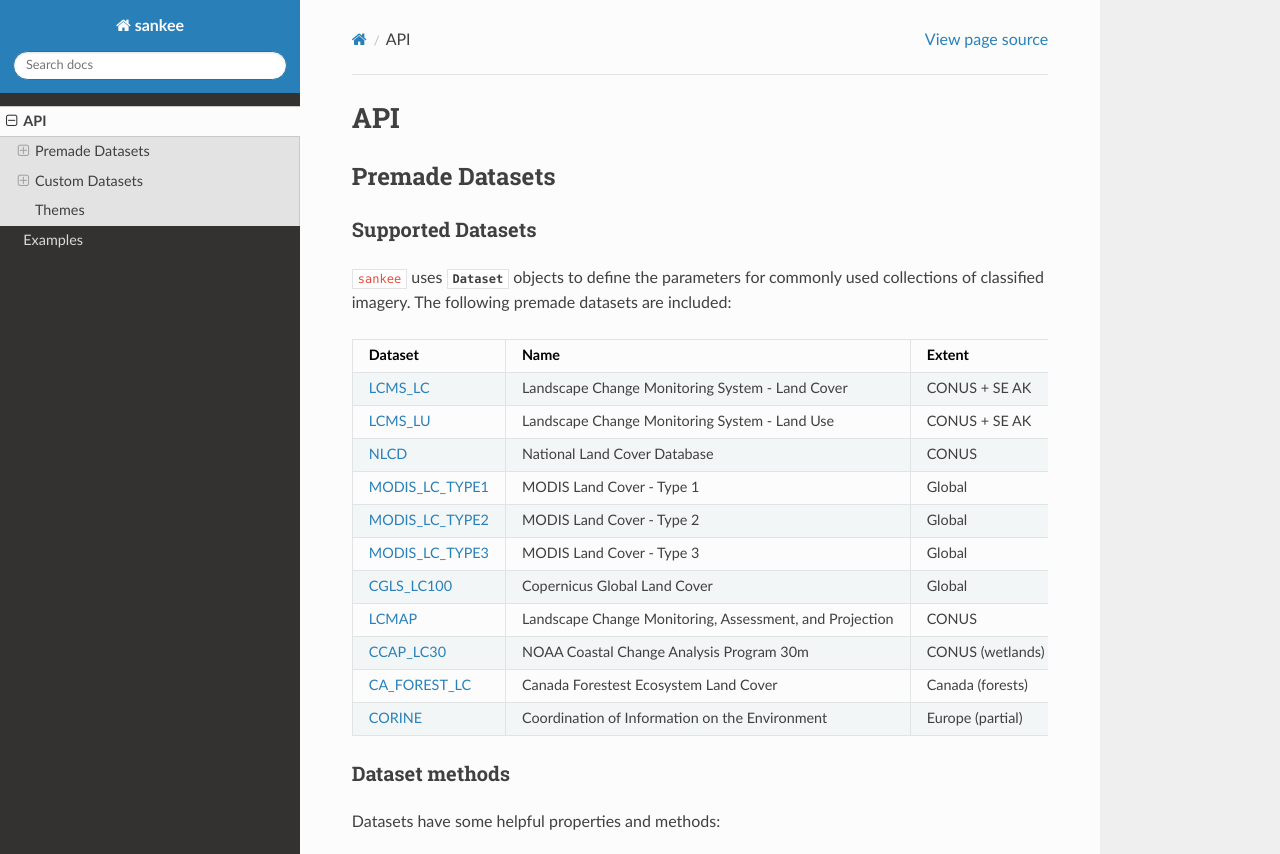
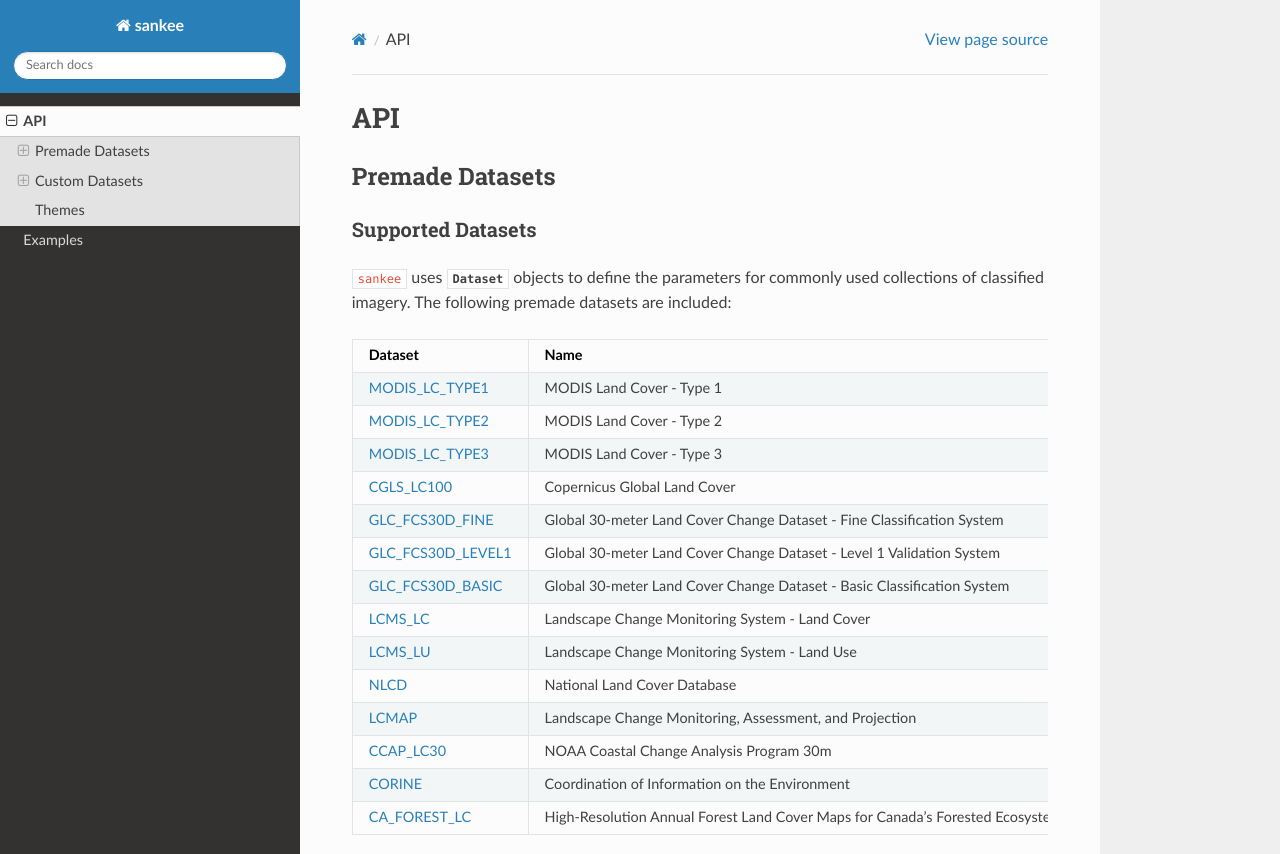
Before and after one commit to aazuspan/sankee, a Sphinx documentation site: the page built from docs/sankee.rst, in a window 1280 px wide and 900 px high, cut to the strip 0-854 px from the top of the window. Built offline with Sphinx 7.4.7 and the Read the Docs theme 3.1.0, drawn with Linux system fonts in a browser that asks for light colours; pages that are not in the unit, such as notebooks, are missing from menus.

Commit message:
Update dataset table (#65)
* Fix type that prevented installing doc dependencies

* Update and reorganize premade datasets table

```diff
--- a/docs/sankee.rst
+++ b/docs/sankee.rst
@@ -12,31 +12,37 @@
 :code:`sankee` uses :class:`Dataset` objects to define the parameters for commonly used collections of classified imagery.
 The following premade datasets are included:
 
-+--------------------------------------------------------------------------------------------------------------------------+-----------------------------------------------------------------+-----------------------+-----------------------+
-| Dataset                                                                                                                  | Name                                                            | Extent                | Years                 |
-+==========================================================================================================================+=================================================================+=======================+=======================+
-| `LCMS_LC <https://developers.google.com/earth-engine/datasets/catalog/USFS_GTAC_LCMS_v2020-5>`_                          | Landscape Change Monitoring System - Land Cover                 | CONUS + SE AK         | 1985-2021 (annual)    |
-+--------------------------------------------------------------------------------------------------------------------------+-----------------------------------------------------------------+-----------------------+-----------------------+
-| `LCMS_LU <https://developers.google.com/earth-engine/datasets/catalog/USFS_GTAC_LCMS_v2020-5>`_                          | Landscape Change Monitoring System - Land Use                   | CONUS + SE AK         | 1985-2021 (annual)    |
-+--------------------------------------------------------------------------------------------------------------------------+-----------------------------------------------------------------+-----------------------+-----------------------+
-| `NLCD <https://developers.google.com/earth-engine/datasets/catalog/USGS_NLCD_RELEASES_2019_REL_NLCD>`_                   | National Land Cover Database                                    | CONUS                 | 2001-2019 (irregular) |
-+--------------------------------------------------------------------------------------------------------------------------+-----------------------------------------------------------------+-----------------------+-----------------------+
-| `MODIS_LC_TYPE1 <https://developers.google.com/earth-engine/datasets/catalog/MODIS_006_MCD12Q1>`_                        | MODIS Land Cover - Type 1                                       | Global                | 2001-2020 (annual)    |
-+--------------------------------------------------------------------------------------------------------------------------+-----------------------------------------------------------------+-----------------------+-----------------------+
-| `MODIS_LC_TYPE2 <https://developers.google.com/earth-engine/datasets/catalog/MODIS_006_MCD12Q1>`_                        | MODIS Land Cover - Type 2                                       | Global                | 2001-2020 (annual)    |
-+--------------------------------------------------------------------------------------------------------------------------+-----------------------------------------------------------------+-----------------------+-----------------------+
-| `MODIS_LC_TYPE3 <https://developers.google.com/earth-engine/datasets/catalog/MODIS_006_MCD12Q1>`_                        | MODIS Land Cover - Type 3                                       | Global                | 2001-2020 (annual)    |
-+--------------------------------------------------------------------------------------------------------------------------+-----------------------------------------------------------------+-----------------------+-----------------------+
-| `CGLS_LC100 <https://developers.google.com/earth-engine/datasets/catalog/COPERNICUS_Landcover_100m_Proba-V-C3_Global>`_  | Copernicus Global Land Cover                                    | Global                | 2015-2019 (annual)    |
-+--------------------------------------------------------------------------------------------------------------------------+-----------------------------------------------------------------+-----------------------+-----------------------+
-| `LCMAP <https://samapriya.github.io/awesome-gee-community-datasets/projects/lcmap/#lcmap-products>`_                     | Landscape Change Monitoring, Assessment, and Projection         | CONUS                 | 1985-2020 (annual)    |
-+--------------------------------------------------------------------------------------------------------------------------+-----------------------------------------------------------------+-----------------------+-----------------------+
-| `CCAP_LC30 <https://samapriya.github.io/awesome-gee-community-datasets/projects/ccap_mlc/>`_                             | NOAA Coastal Change Analysis Program 30m                        | CONUS (wetlands)      | 2015-2019 (irregular) |
-+--------------------------------------------------------------------------------------------------------------------------+-----------------------------------------------------------------+-----------------------+-----------------------+
-| `CA_FOREST_LC <https://samapriya.github.io/awesome-gee-community-datasets/projects/ca_lc/>`_                             | Canada Forestest Ecosystem Land Cover                           | Canada (forests)      | 1984-2019 (annual)    |
-+--------------------------------------------------------------------------------------------------------------------------+-----------------------------------------------------------------+-----------------------+-----------------------+
-| `CORINE <https://developers.google.com/earth-engine/datasets/catalog/COPERNICUS_CORINE_V20_100m>`_                       | Coordination of Information on the Environment                  | Europe (partial)      | 1986-2018 (irregular) |
-+--------------------------------------------------------------------------------------------------------------------------+-----------------------------------------------------------------+-----------------------+-----------------------+
++--------------------------------------------------------------------------------------------------------------------------+--------------------------------------------------------------------------------+-----------------------+-----------------------+
+| Dataset                                                                                                                  | Name                                                                           | Extent                | Years                 |
++==========================================================================================================================+================================================================================+=======================+=======================+
+| `MODIS_LC_TYPE1 <https://developers.google.com/earth-engine/datasets/catalog/MODIS_006_MCD12Q1>`_                        | MODIS Land Cover - Type 1                                                      | Global                | 2001-2023 (annual)    |
++--------------------------------------------------------------------------------------------------------------------------+--------------------------------------------------------------------------------+-----------------------+-----------------------+
+| `MODIS_LC_TYPE2 <https://developers.google.com/earth-engine/datasets/catalog/MODIS_006_MCD12Q1>`_                        | MODIS Land Cover - Type 2                                                      | Global                | 2001-2023 (annual)    |
++--------------------------------------------------------------------------------------------------------------------------+--------------------------------------------------------------------------------+-----------------------+-----------------------+
+| `MODIS_LC_TYPE3 <https://developers.google.com/earth-engine/datasets/catalog/MODIS_006_MCD12Q1>`_                        | MODIS Land Cover - Type 3                                                      | Global                | 2001-2023 (annual)    |
++--------------------------------------------------------------------------------------------------------------------------+--------------------------------------------------------------------------------+-----------------------+-----------------------+
+| `CGLS_LC100 <https://developers.google.com/earth-engine/datasets/catalog/COPERNICUS_Landcover_100m_Proba-V-C3_Global>`_  | Copernicus Global Land Cover                                                   | Global                | 2015-2019 (annual)    |
++--------------------------------------------------------------------------------------------------------------------------+--------------------------------------------------------------------------------+-----------------------+-----------------------+
+| `GLC_FCS30D_FINE <https://gee-community-catalog.org/projects/glc_fcs/>`_                                                 | Global 30-meter Land Cover Change Dataset - Fine Classification System         | Global                | 1985-2022 (irregular) |
++--------------------------------------------------------------------------------------------------------------------------+--------------------------------------------------------------------------------+-----------------------+-----------------------+
+| `GLC_FCS30D_LEVEL1 <https://gee-community-catalog.org/projects/glc_fcs/>`_                                               | Global 30-meter Land Cover Change Dataset - Level 1 Validation System          | Global                | 1985-2022 (irregular) |
++--------------------------------------------------------------------------------------------------------------------------+--------------------------------------------------------------------------------+-----------------------+-----------------------+
+| `GLC_FCS30D_BASIC <https://gee-community-catalog.org/projects/glc_fcs/>`_                                                | Global 30-meter Land Cover Change Dataset - Basic Classification System        | Global                | 1985-2022 (irregular) |
++--------------------------------------------------------------------------------------------------------------------------+--------------------------------------------------------------------------------+-----------------------+-----------------------+
+| `LCMS_LC <https://developers.google.com/earth-engine/datasets/catalog/USFS_GTAC_LCMS_v2020-5>`_                          | Landscape Change Monitoring System - Land Cover                                | CONUS + SE AK         | 1985-2024 (annual)    |
++--------------------------------------------------------------------------------------------------------------------------+--------------------------------------------------------------------------------+-----------------------+-----------------------+
+| `LCMS_LU <https://developers.google.com/earth-engine/datasets/catalog/USFS_GTAC_LCMS_v2020-5>`_                          | Landscape Change Monitoring System - Land Use                                  | CONUS + SE AK         | 1985-2024 (annual)    |
++--------------------------------------------------------------------------------------------------------------------------+--------------------------------------------------------------------------------+-----------------------+-----------------------+
+| `NLCD <https://developers.google.com/earth-engine/datasets/catalog/USGS_NLCD_RELEASES_2019_REL_NLCD>`_                   | National Land Cover Database                                                   | CONUS                 | 2001-2019 (irregular) |
++--------------------------------------------------------------------------------------------------------------------------+--------------------------------------------------------------------------------+-----------------------+-----------------------+
+| `LCMAP <https://gee-community-catalog.org/projects/lcmap/>`_                                                             | Landscape Change Monitoring, Assessment, and Projection                        | CONUS                 | 1985-2021 (annual)    |
++--------------------------------------------------------------------------------------------------------------------------+--------------------------------------------------------------------------------+-----------------------+-----------------------+
+| `CCAP_LC30 <https://gee-community-catalog.org/projects/ccap_mlc/>`_                                                      | NOAA Coastal Change Analysis Program 30m                                       | CONUS (wetlands)      | 1975-2016 (irregular) |
++--------------------------------------------------------------------------------------------------------------------------+--------------------------------------------------------------------------------+-----------------------+-----------------------+
+| `CORINE <https://developers.google.com/earth-engine/datasets/catalog/COPERNICUS_CORINE_V20_100m>`_                       | Coordination of Information on the Environment                                 | Europe (partial)      | 1986-2017 (irregular) |
++--------------------------------------------------------------------------------------------------------------------------+--------------------------------------------------------------------------------+-----------------------+-----------------------+
+| `CA_FOREST_LC <https://gee-community-catalog.org/projects/ca_lc/>`_                                                      | High-Resolution Annual Forest Land Cover Maps for Canada's Forested Ecosystems | Canada (forests)      | 1984-2022 (annual)    |
++--------------------------------------------------------------------------------------------------------------------------+--------------------------------------------------------------------------------+-----------------------+-----------------------+
 
 Dataset methods
 ^^^^^^^^^^^^^^^
--- a/pyproject.toml
+++ b/pyproject.toml
@@ -54,7 +54,7 @@
 ]
 
 [tool.hatch.envs.docs]
-dependences = [
+dependencies = [
     "nbsphinx",
     "sphinx",
     "sphinx_rtd_theme",
```
